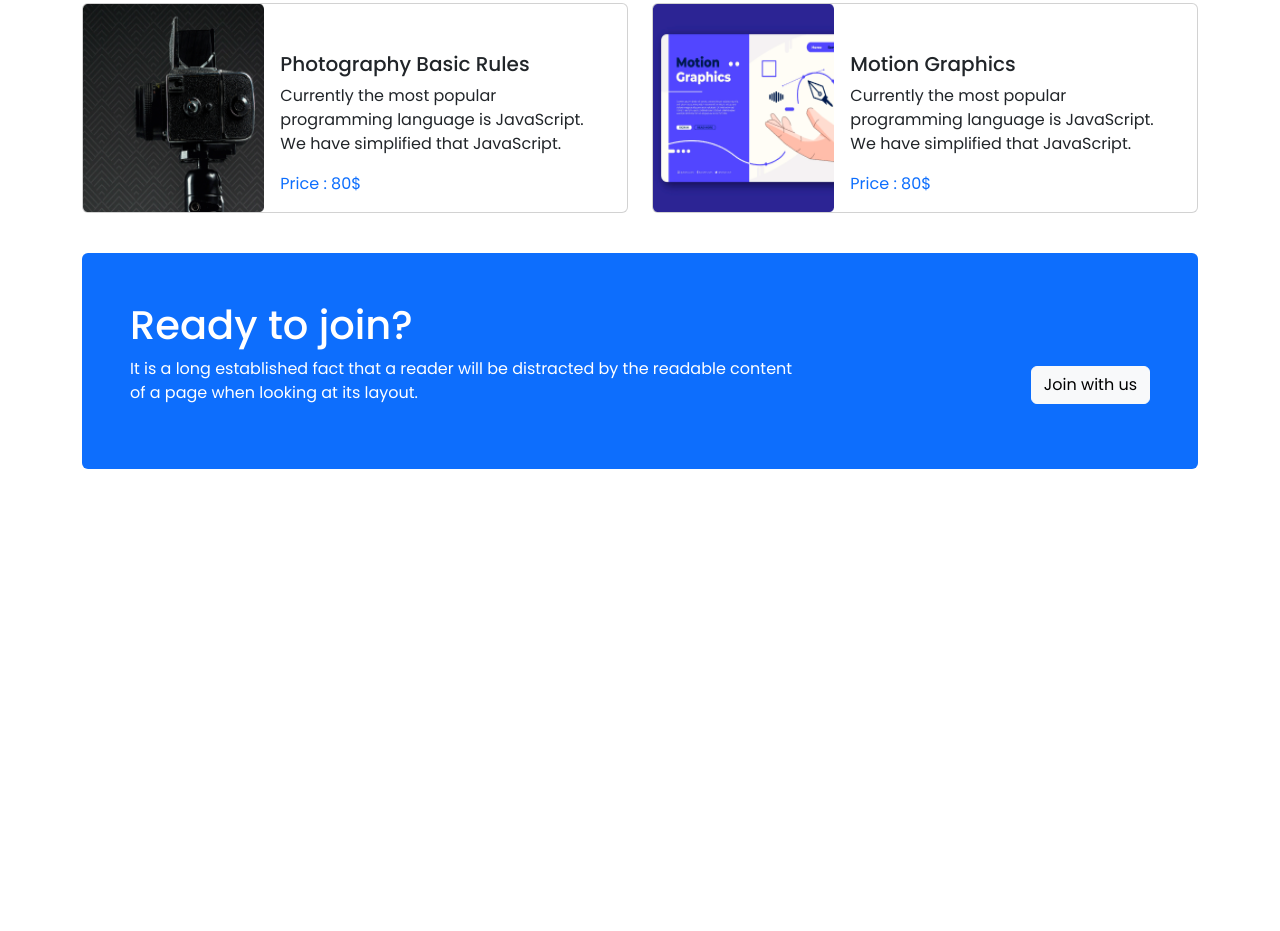
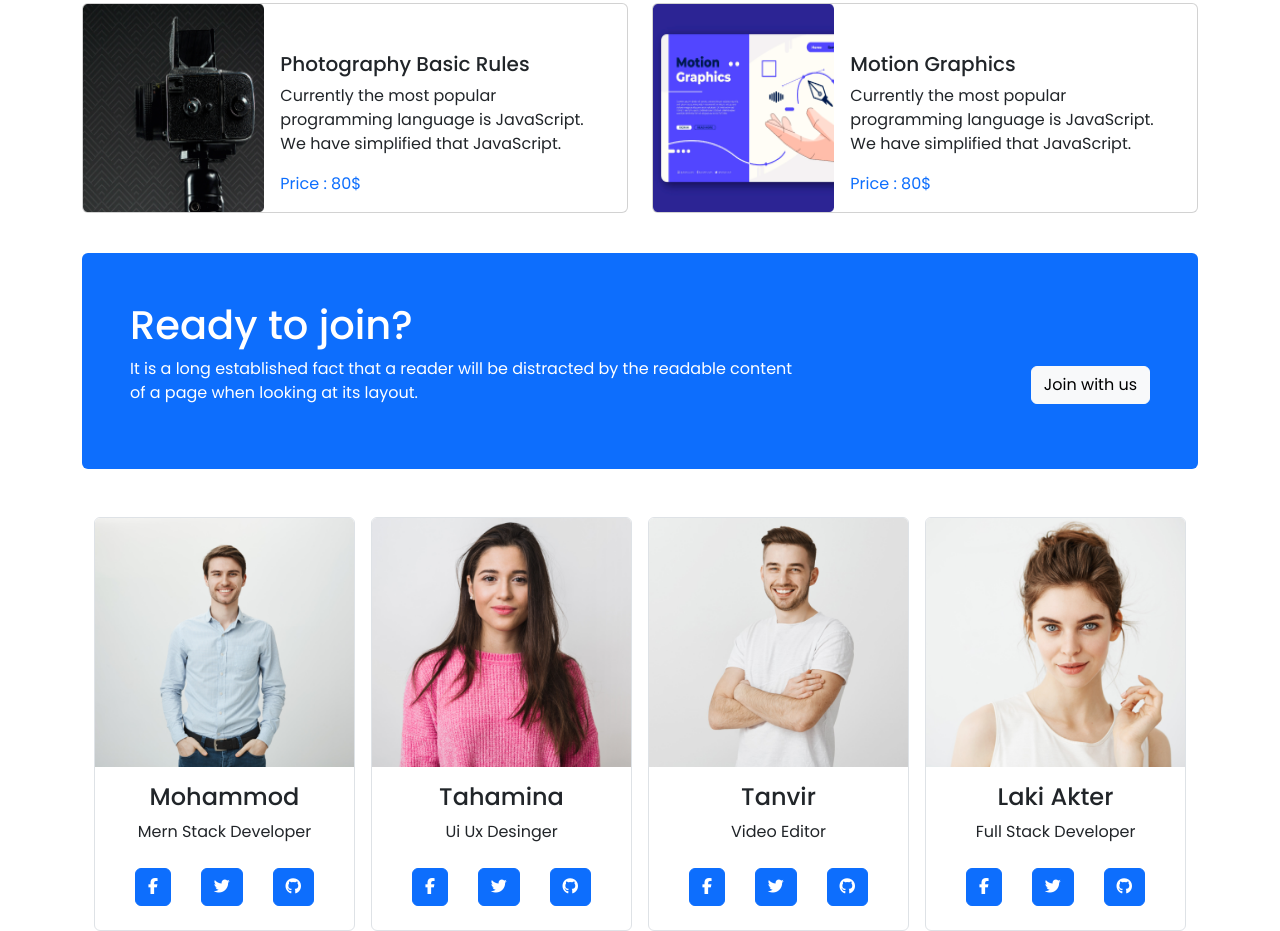
Before and after one commit to Mohammad7558/Dream-come-true, a plain HTML site: page index.html in a window 1280 px wide. Shown: the part 1387-2318 px from the top of the page. Before the commit the page ends 1856 px from the top, so only its background shows below. Drawn offline with nearby package versions, Linux system fonts and the light colour scheme.

Commit message:
student section-added

```diff
--- a/index.html
+++ b/index.html
@@ -8,6 +8,8 @@
     <!--========== Bootstrap cdn link ==========-->
     <link rel="stylesheet" href="https://cdn.jsdelivr.net/npm/bootstrap@5.2.0/dist/css/bootstrap.min.css">
     <link rel="stylesheet" href="Styles/style.css">
+    <!-- font awesome cdn -->
+    <script src="https://kit.fontawesome.com/2dfea4e8cc.js" crossorigin="anonymous"></script>
     <title>Document</title>
 </head>
 <body>
@@ -269,6 +271,68 @@
         </div>
       </section>
       <!-- ready to join end -->
+      <!-- Successfull student start -->
+      <section class="container mt-5">
+        <div class="row row-cols-lg-4 row-cols-md-2 g-lg-3 g-md-4 row-cols-sm-1">
+          <div class="col">
+            <div class="card border border-1 p-0">
+              <img src="images/student/student-1.png" class="card-img-top img-fluid" alt="...">
+              <div class="card-body">
+                <h4 class="card-title text-center">Mohammod</h4>
+                <p class="text-center">Mern Stack Developer</p>
+                <div class="card-footer bg-transparent border-0 d-flex justify-content-between px-4">
+                  <a href="#" class="btn btn-primary"><i class="fa-brands fa-facebook-f"></i></a>
+                  <a href="#" class="btn btn-primary"><i class="fa-brands fa-twitter"></i></a>
+                  <a href="#" class="btn btn-primary"><i class="fa-brands fa-github"></i></a>
+                </div>
+              </div>
+            </div>
+          </div>
+          <div class="col">
+            <div class="card border border-1 p-0">
+              <img src="images/student/student-2.png" class="card-img-top img-fluid" alt="...">
+              <div class="card-body">
+                <h4 class="card-title text-center">Tahamina</h4>
+                <p class="text-center">Ui Ux Desinger</p>
+                <div class="card-footer bg-transparent border-0 d-flex justify-content-between px-4">
+                  <a href="#" class="btn btn-primary"><i class="fa-brands fa-facebook-f"></i></a>
+                  <a href="#" class="btn btn-primary"><i class="fa-brands fa-twitter"></i></a>
+                  <a href="#" class="btn btn-primary"><i class="fa-brands fa-github"></i></a>
+                </div>
+              </div>
+            </div>
+          </div>
+          <div class="col">
+            <div class="card border border-1 p-0">
+              <img src="images/student/student-3.png" class="card-img-top img-fluid" alt="...">
+              <div class="card-body">
+                <h4 class="card-title text-center">Tanvir</h4>
+                <p class="text-center">Video Editor</p>
+                <div class="card-footer bg-transparent border-0 d-flex justify-content-between px-4">
+                  <a href="#" class="btn btn-primary"><i class="fa-brands fa-facebook-f"></i></a>
+                  <a href="#" class="btn btn-primary"><i class="fa-brands fa-twitter"></i></a>
+                  <a href="#" class="btn btn-primary"><i class="fa-brands fa-github"></i></a>
+                </div>
+              </div>
+            </div>
+          </div>
+          <div class="col">
+            <div class="card border border-1 p-0">
+              <img src="images/student/student-4.png" class="card-img-top img-fluid" alt="...">
+              <div class="card-body">
+                <h4 class="card-title text-center">Laki Akter</h4>
+                <p class="text-center">Full Stack Developer</p>
+                <div class="card-footer bg-transparent border-0 d-flex justify-content-between px-4">
+                  <a href="#" class="btn btn-primary"><i class="fa-brands fa-facebook-f"></i></a>
+                  <a href="#" class="btn btn-primary"><i class="fa-brands fa-twitter"></i></a>
+                  <a href="#" class="btn btn-primary"><i class="fa-brands fa-github"></i></a>
+                </div>
+              </div>
+            </div>
+          </div>
+        </div>
+      </section>
+      <!-- Successfull student end -->
     </main>
     <script src="https://cdn.jsdelivr.net/npm/bootstrap@5.2.0/dist/js/bootstrap.bundle.min.js
     "></script>
```
